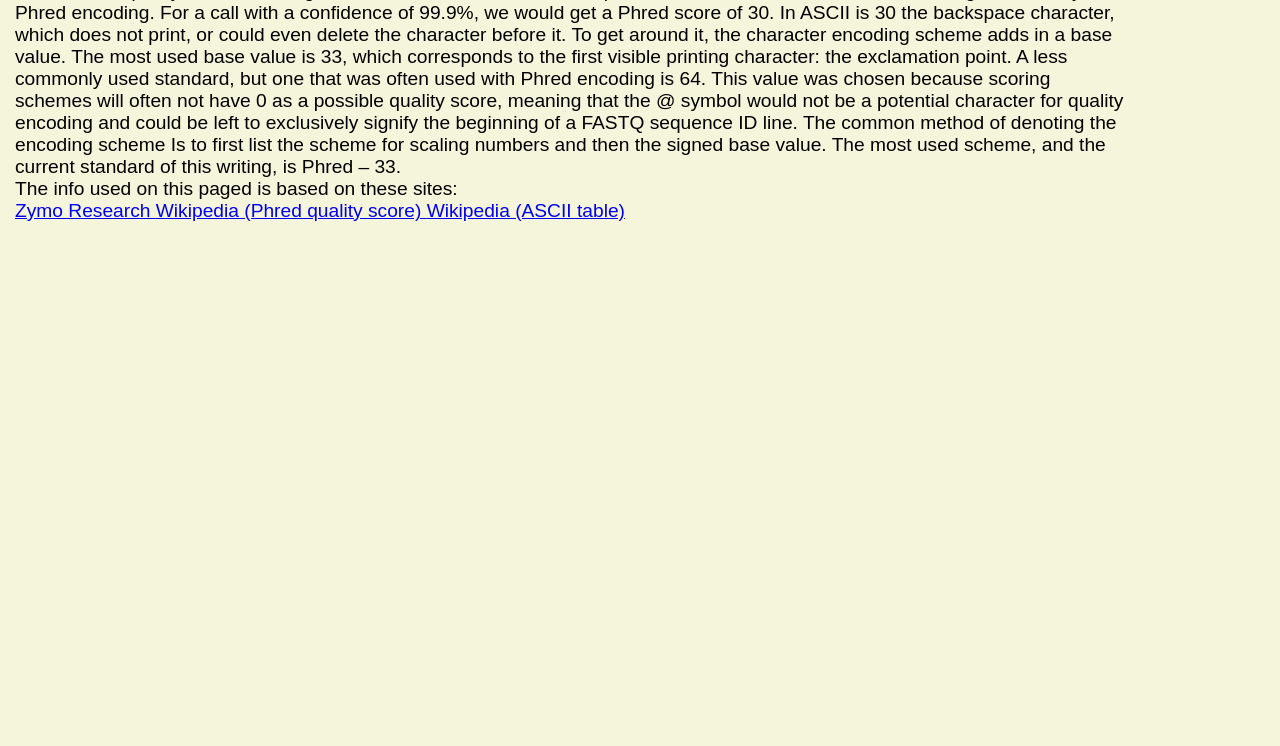
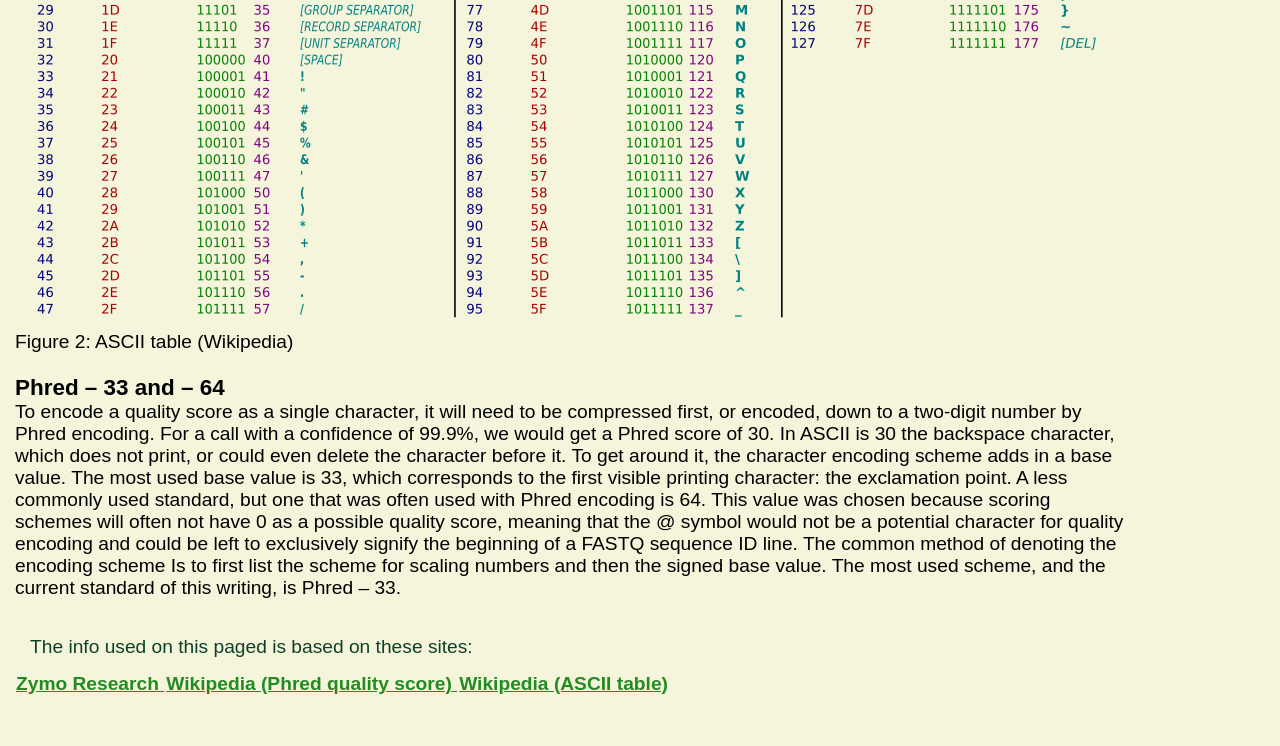
Before and after one commit to KasthuryI/Bio-informatica-toolbox, a Flask app: page /about in a window 1280 px wide. Shown: the part 2245-2991 px from the top of the page. Before the commit the page ends 2466 px from the top, so only its background shows below. Run offline with Flask 3, Linux system fonts and the light colour scheme.

Commit message:
Working on the styling for the PHRED score part

```diff
--- a/templates/about.html
+++ b/templates/about.html
@@ -67,7 +67,6 @@
    <br>
    <h3 class="headers_text_about_page"> What is a PHRED-score? </h3>
    <div class="text_about_page">
-      <h1> Phred Scores </h1>
     <p>
         A Phred score, also known as a Phred quality score/Q score, defines the probability that the base call generated
         by automated DNA sequencing is correct. It was originally developed for a computer program called Phred to help
@@ -83,18 +82,19 @@
     <p>
         The Phred score of a given sequence is defined by the following equation:
     </p>
-
+   <br>
     <figure>
-        <img src="Phred_afbeeldingen/Phred_formula.jpg" alt="Formula Phred score" Title="Formula Phred score">
+        <img src="../static/Phred_formula.jpg" alt="Formula Phred score" Title="Formula Phred score">
         <figcaption> Figure 1: Formula Phred score (Zymoresearch) </figcaption>
     </figure>
+    <br>
 
-    <ul>
+    <ul class="text_about_list">
         <li>Q: The Q stands for the Phred quality score/Q score</li>
         <li>P: The P stands for the base-calling error probabilities</li>
     </ul>
 
-
+   <br>
     <h3> ASCII </h3>
     <p>
         ASCII has been the standard for encoding characters to numbers since well before modern DNA sequencing were
@@ -104,12 +104,13 @@
         computing for decades and was an easy choice for encoding a one- or two-digit value to a single character.
     </p>
 
+   <br>
     <figure>
-        <img src="Phred_afbeeldingen/ASCII-Table.svg.png" alt="ASCII table" Title="ASCII table">
+        <img src="../static/ASCII-Table.svg.png" alt="ASCII table" Title="ASCII table">
         <figcaption> Figure 2: ASCII table (Wikipedia) </figcaption>
     </figure>
 
-
+    <br>
     <h3> Phred – 33 and – 64 </h3>
     <p>
         To encode a quality score as a single character, it will need to be compressed first, or encoded, down to a
@@ -124,16 +125,18 @@
         used scheme, and the current standard of this writing, is Phred – 33.
     </p>
 
-    <p>
+    <br>
+
+    <p class="source_text_about">
         The info used on this paged is based on these sites:
     </p>
 
-    <a href="https://zymoresearch.eu/blogs/blog/what-are-phred-scores "> Zymo Research </a>
-    <a href="https://en.wikipedia.org/wiki/Phred_quality_score"> Wikipedia (Phred quality score) </a>
-    <a href="https://en.m.wikipedia.org/wiki/File:ASCII-Table.svg"> Wikipedia (ASCII table)</a>
+    <a href="https://zymoresearch.eu/blogs/blog/what-are-phred-scores " class="links_text_about"> Zymo Research </a>
+    <a href="https://en.wikipedia.org/wiki/Phred_quality_score" class="links_text_about"> Wikipedia (Phred quality score) </a>
+    <a href="https://en.m.wikipedia.org/wiki/File:ASCII-Table.svg" class="links_text_about"> Wikipedia (ASCII table)</a>
    </div>
-
-
+   <br>
+   <br>
 
    <!-- FOOTER -->
 
```
